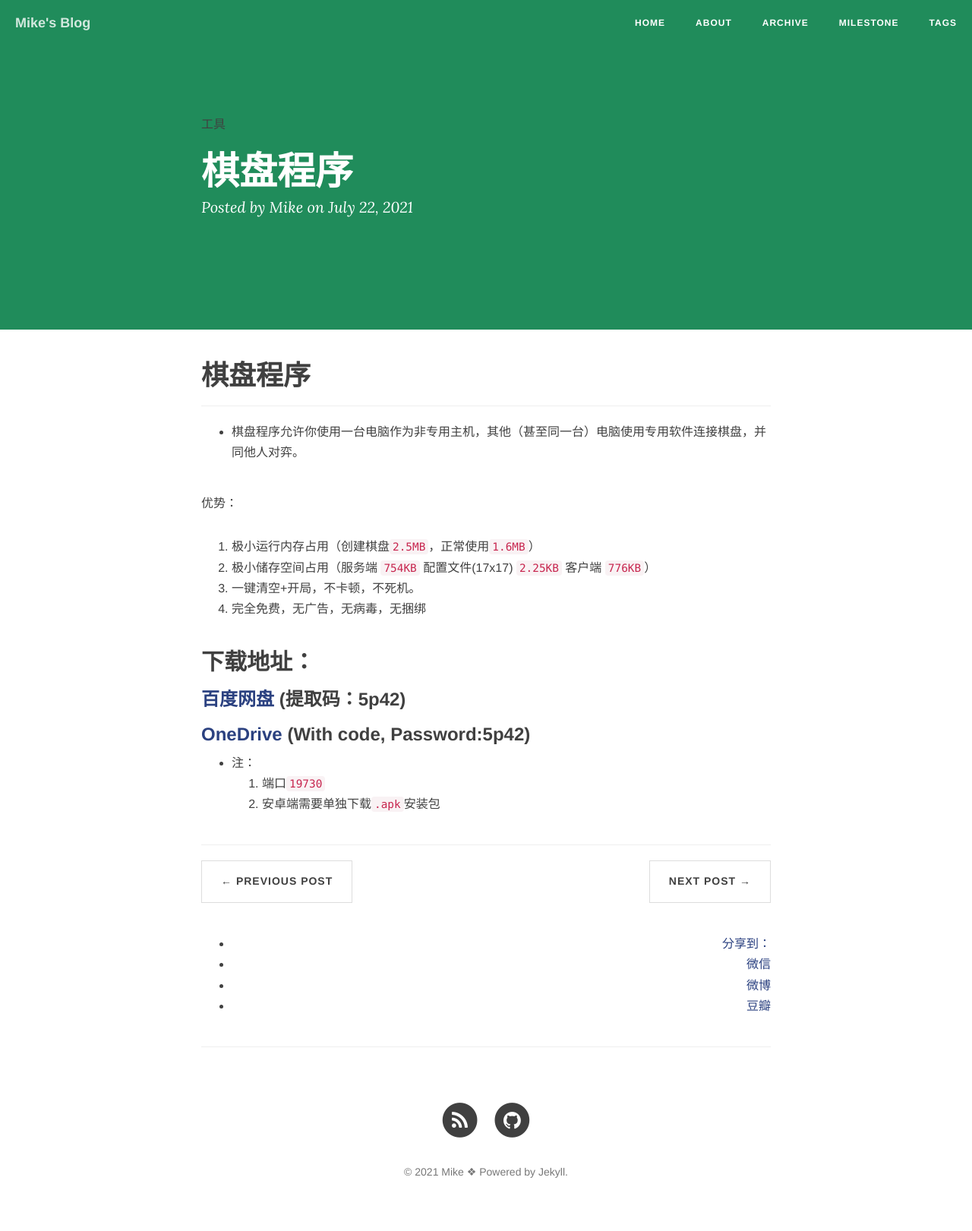
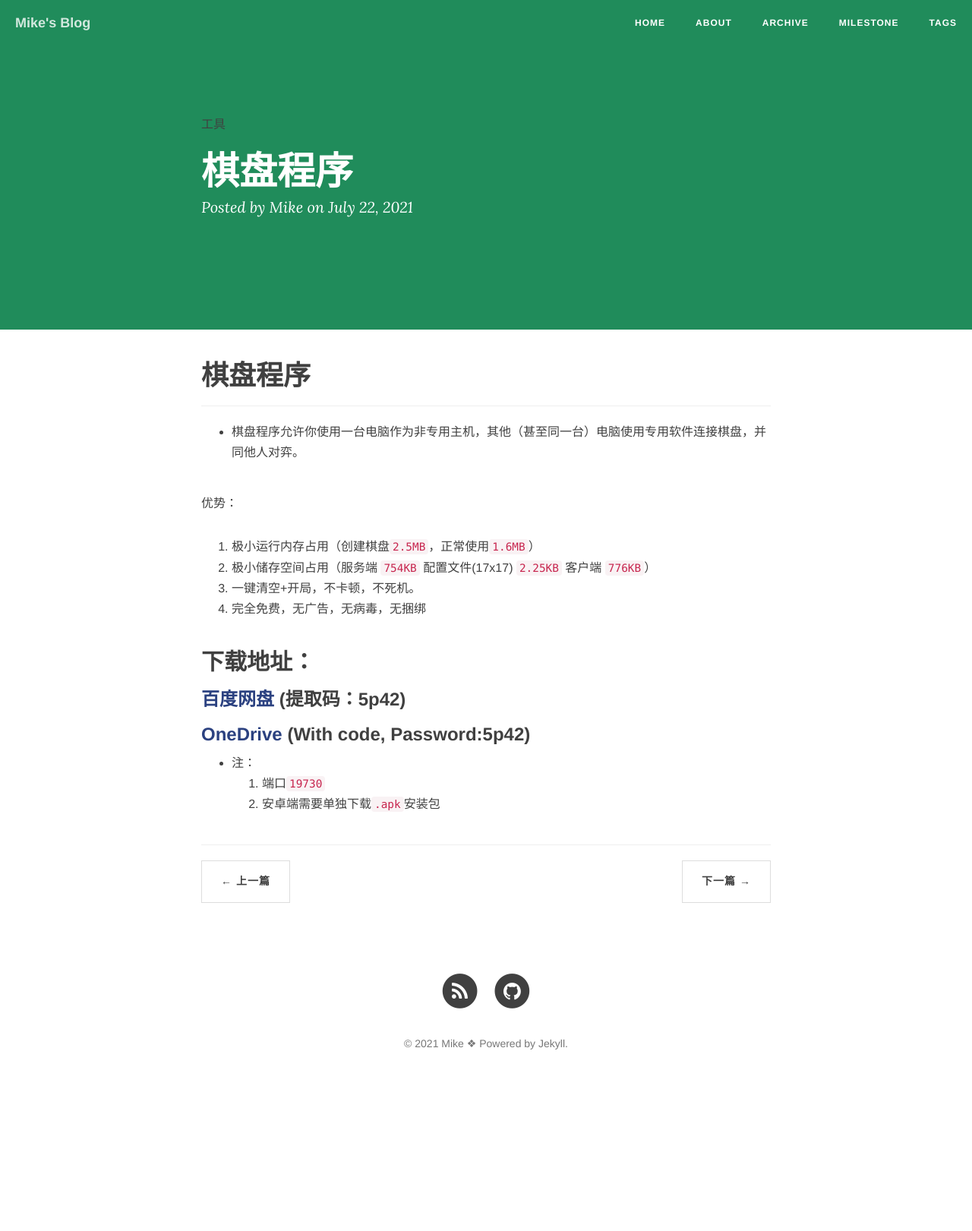
Before and after one commit to mike-brown8/Blog, a Jekyll site: the page built from _posts/2021-07-22-5Chess.md, in a window 1280 px wide. Shown: the whole page at 76% size. Built offline with Jekyll 4.4.1, drawn with Linux system fonts in a browser that asks for light colours; nearby versions of some CDN libraries; comment, search, counter and statistics services are not loaded; after the commit the page ends 1451 px from its top, so only the background shows below that.

Commit message:
更新 post.html

```diff
--- a/_layouts/post.html
+++ b/_layouts/post.html
@@ -45,75 +45,40 @@ layout: default
                 <ul class="pager">
                     {% if page.previous.url %}
                     <li class="previous">
-                        <a href="{{ page.previous.url | prepend: site.baseurl | replace: '//', '/' }}" data-toggle="tooltip" data-placement="top" title="{{page.previous.title}}">&larr; Previous Post</a>
+                        <a href="{{ page.previous.url | prepend: site.baseurl | replace: '//', '/' }}" data-toggle="tooltip" data-placement="top" title="{{page.previous.title}}">&larr; 上一篇</a>
                     </li>
                     {% endif %}
                     {% if page.next.url %}
                     <li class="next">
-                        <a href="{{ page.next.url | prepend: site.baseurl | replace: '//', '/' }}" data-toggle="tooltip" data-placement="top" title="{{page.next.title}}">Next Post &rarr;</a>
+                        <a href="{{ page.next.url | prepend: site.baseurl | replace: '//', '/' }}" data-toggle="tooltip" data-placement="top" title="{{page.next.title}}">下一篇 &rarr;</a>
                     </li>
                     {% endif %}
                 </ul>
 
-                <!-- Duoshuo Share start -->
-                <style>
-                    .ds-share{
-                        text-align: right;
-                    }
-
-                    @media only screen and (max-width: 700px) {
-                        .ds-share {
-
-                        }
-                    }
-                </style>
-
-                <div class="ds-share"
-                    data-thread-key="{{page.id}}" data-title="{{page.title}}"
-                    data-images="{{ site.url }}/{% if page.header-img %}{{ page.header-img }}{% else %}{{ site.header-img }}{% endif %}"
-                    data-content="{{ content | strip_html | truncate:80 }} | Microdust:Azeril's blog"
-                    data-url="{{site.url}}{{page.url}}">
-                    <div class="ds-share-inline">
-                      <ul  class="ds-share-icons-16">
-
-                        <li data-toggle="ds-share-icons-more"><a class="ds-more" href="#">分享到：</a></li>
-                        <li><a class="ds-wechat flat" href="javascript:void(0);" data-service="wechat">微信</a></li>
-                        <li><a class="ds-weibo flat" href="javascript:void(0);" data-service="weibo">微博</a></li>
-                        <li><a class="ds-douban flat" href="javascript:void(0);" data-service="douban">豆瓣</a></li>
-                      </ul>
-                      <div class="ds-share-icons-more">
-                      </div>
-                    </div>
-                <hr>
-                </div>
-                <!-- Duoshuo Share end-->
 
 
                 <!-- 多说评论框 start -->
-                <div class="comment">
-                    <div class="ds-thread" data-thread-key="{{page.id}}" data-title="{{page.title}}" data-url="{{site.url}}{{page.url}}"></div>
-                </div>
+<!-- Talk -->
+<div id="gitmentContainer"></div>
+<link rel="stylesheet" href="https://imsun.github.io/gitment/style/default.css">
+<script src="https://imsun.github.io/gitment/dist/gitment.browser.js"></script>
+<script>
+var gitment = new Gitment({
+    owner: 'mike-brown8',
+    repo: 'Mike-Brown8.github.io',
+    oauth: {
+        client_id: '3257373e10150e9c848c',
+        client_secret: 'ff582b1af858f51fd2a47c7d20c00d2cd591850e',
+    },
+});
+gitment.render('gitmentContainer');
+</script>
+<!-- TALK_END -->
                 <!-- 多说评论框 end -->
             </div>
         </div>
     </div>
 </article>
-
-
-
-<!-- 多说公共JS代码 start (一个网页只需插入一次) -->
-<script type="text/javascript">
-var duoshuoQuery = {short_name:"cnfeat"};
-    (function() {
-        var ds = document.createElement('script');
-        ds.type = 'text/javascript';ds.async = true;
-        ds.src = (document.location.protocol == 'https:' ? 'https:' : 'http:') + '//static.duoshuo.com/embed.js';
-        ds.charset = 'UTF-8';
-        (document.getElementsByTagName('head')[0]
-         || document.getElementsByTagName('body')[0]).appendChild(ds);
-    })();
-</script>
-<!-- 多说公共JS代码 end -->
 
 <!-- async load function -->
 <script>
@@ -149,18 +114,3 @@ var duoshuoQuery = {short_name:"cnfeat"};
         }
     }
 </style>
-<!-- Talk -->
-<div id="gitmentContainer"></div>
-<link rel="stylesheet" href="https://imsun.github.io/gitment/style/default.css">
-<script src="https://imsun.github.io/gitment/dist/gitment.browser.js"></script>
-<script>
-var gitment = new Gitment({
-    owner: 'mike-brown8',
-    repo: 'Mike-Brown8.github.io',
-    oauth: {
-        client_id: '3257373e10150e9c848c',
-        client_secret: 'ff582b1af858f51fd2a47c7d20c00d2cd591850e',
-    },
-});
-gitment.render('gitmentContainer');
-</script>
```
